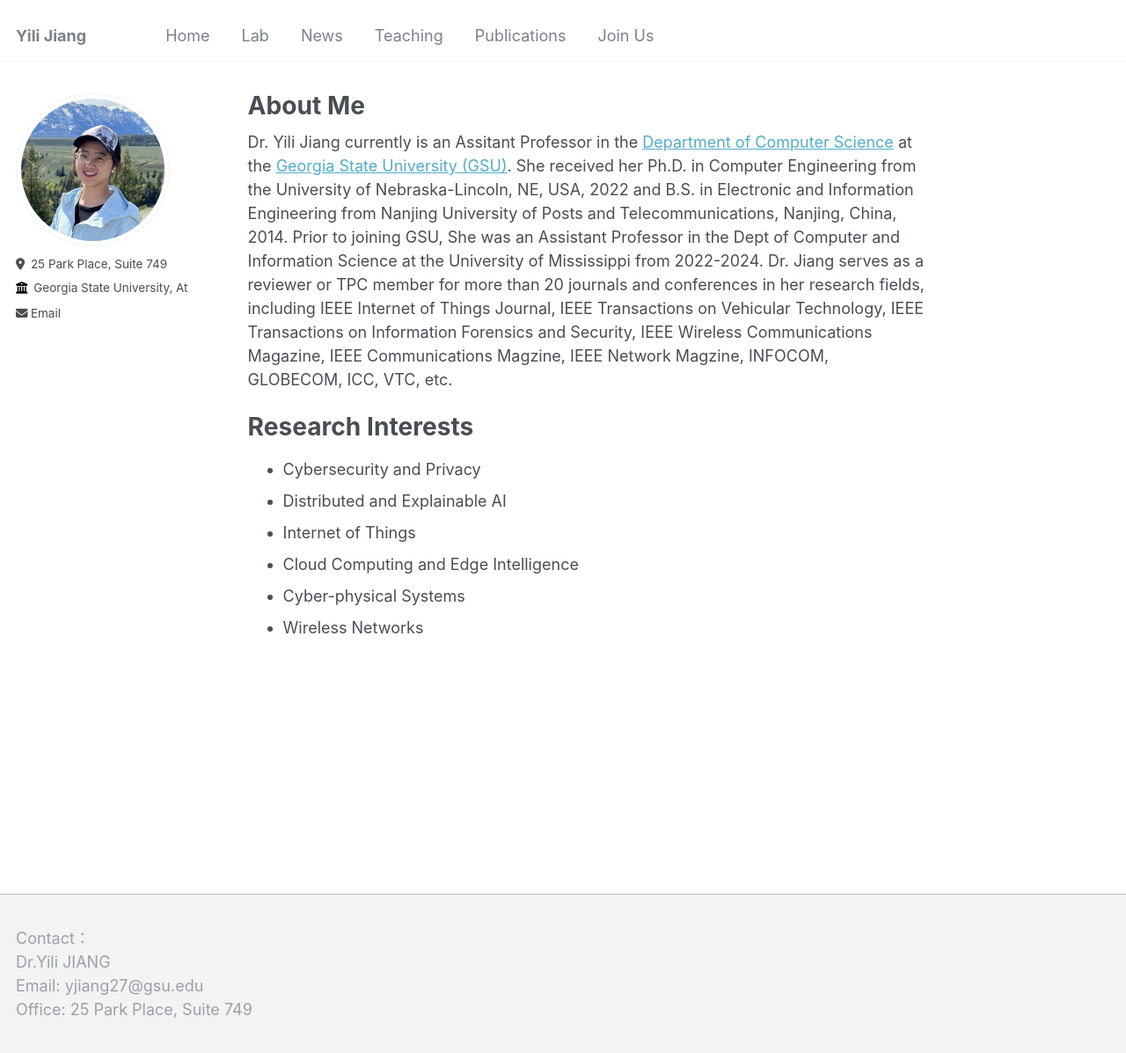
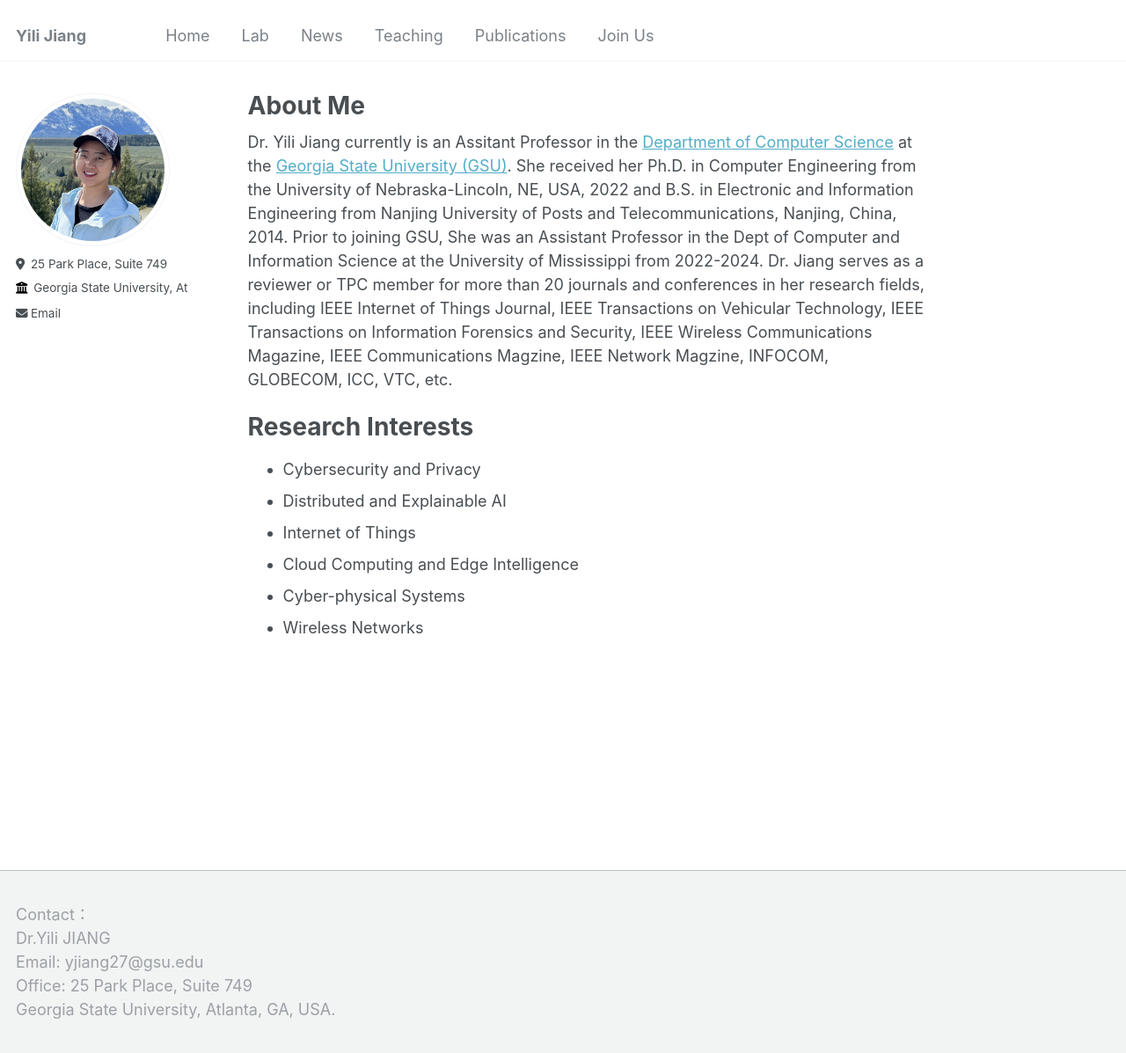
Before and after one commit to suhbrina-perry/suhbrina-perry.github.io, a Jekyll site: the page built from _pages/about.md, in a window 1280 px wide and 1220 px high. Shown: the top 1197 px of the window at 88% size. Built offline with Jekyll 4.4.1, drawn with Linux system fonts in a browser that asks for light colours.

Commit message:
Update custom.html

```diff
--- a/_includes/footer/custom.html
+++ b/_includes/footer/custom.html
@@ -8,6 +8,7 @@
 
   Office: 25 Park Place, Suite 749 <br>
 
+          Georgia State University, Atlanta, GA, USA.<br>
 
 </p>
 <!-- end custom footer snippets -->
```
